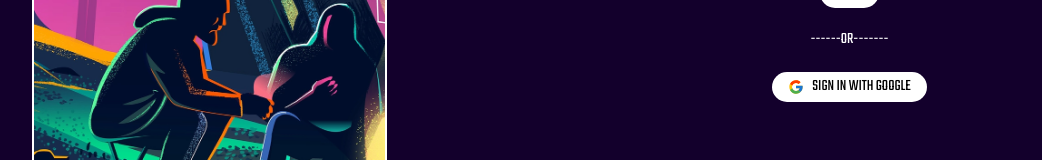
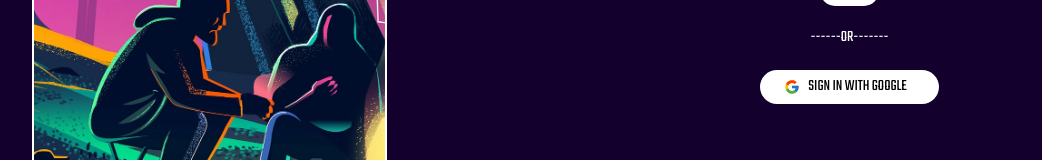
Before and after one commit to abhishekm2106/acow, a React (Create React App) app: page /signin in a window 1280 px wide. Shown: the part 442-602 px from the top of the page, without its empty margins (8-1050 px from the left). Built offline with nearby package versions, Linux system fonts and the light colour scheme; no server answers; a web font is replaced by a local one.

Commit message:
login page fixes

```diff
--- a/src/pages/SignIn/SignIn.page.js
+++ b/src/pages/SignIn/SignIn.page.js
@@ -48,7 +48,7 @@ function SignInPage() {
                         </form>
                     </div>
                     <div className=" text-white pb-5 ">------OR-------</div>
-                    <button className="flex items-center" onClick={() => signInWithGoogle()} ><FcGoogle /> <span className=" px-1"></span>Sign in with Google</button>
+                    <button className="flex items-center google-button" onClick={() => signInWithGoogle()} ><FcGoogle /> <span className=" px-1"></span>Sign in with Google</button>
                 </div>
             </div>
         </div>
--- a/src/pages/SignIn/SignIn.style.scss
+++ b/src/pages/SignIn/SignIn.style.scss
@@ -13,11 +13,8 @@
     }
 
     .google-button {
-        border-radius: 50rem;
-        background-color: white;
-        padding: .3rem 2rem .3rem 1rem;
-        font-family: Impact, Haettenschweiler, 'Arial Narrow Bold', sans-serif;
-        text-transform: uppercase;
+
+        padding: .3rem 2rem .3rem 1.5rem;
     }
 }
 
```
